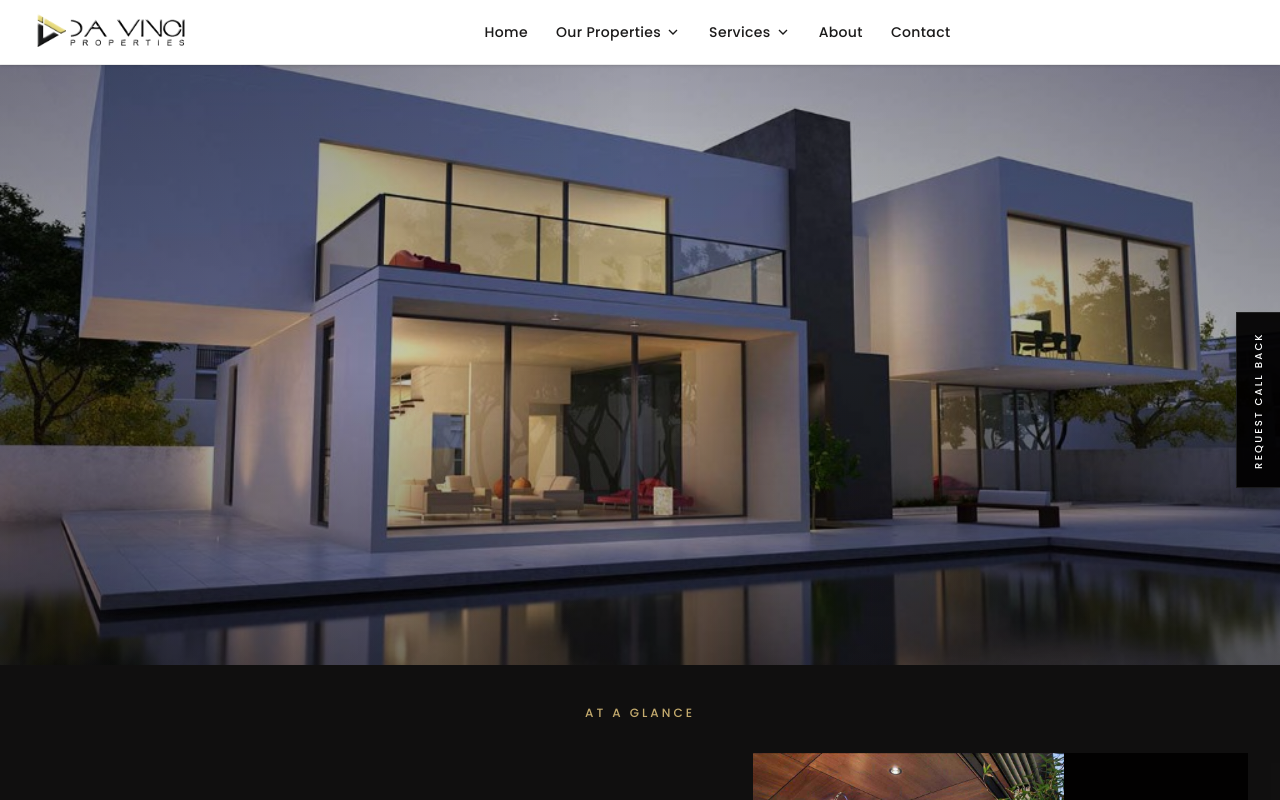
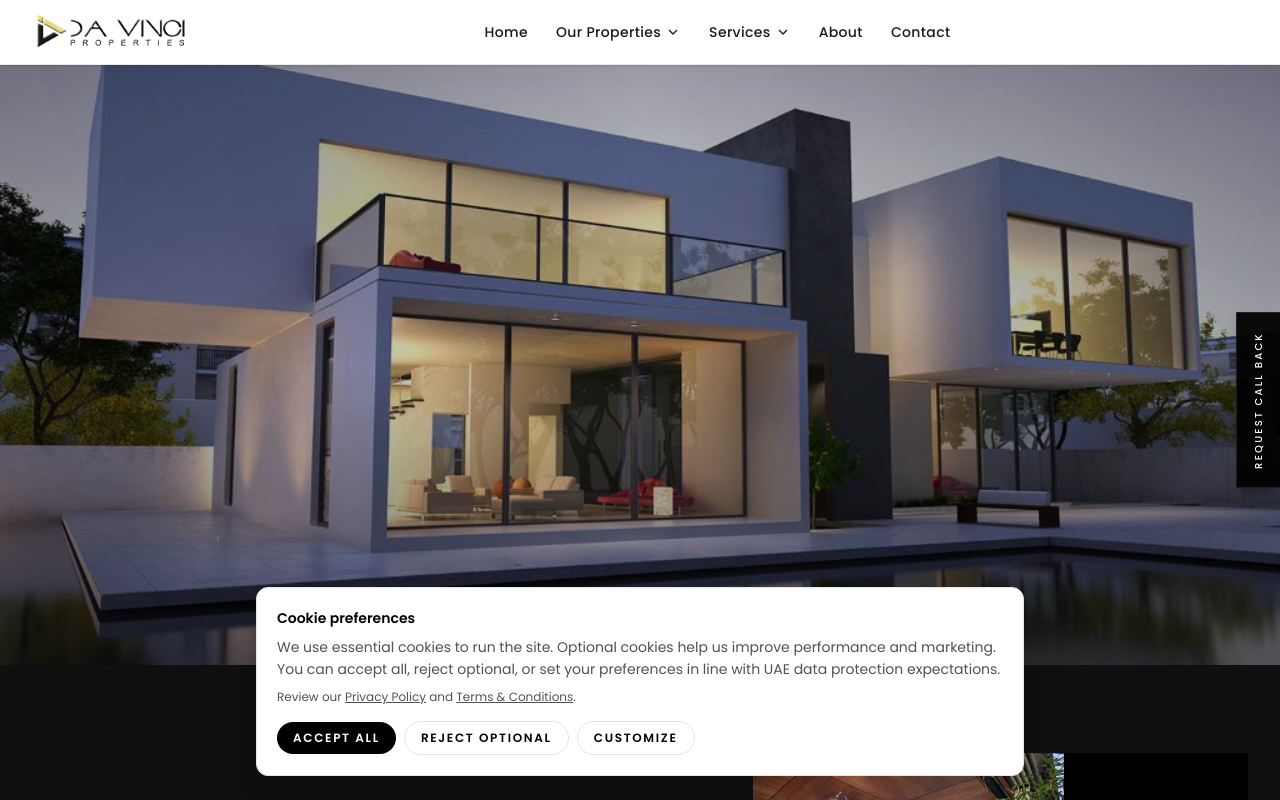
Before and after one commit to specialsmarketing-01/davinci, a Next.js app: page / in a window 1280 px wide. Shown: the top 800 px of the page. Built offline with nearby package versions, Linux system fonts and the light colour scheme.

Commit message:
Initial clean push

```diff
--- a/app/layout.tsx
+++ b/app/layout.tsx
@@ -1,5 +1,6 @@
 import type { Metadata } from "next";
 import { Poppins } from "next/font/google";
+import { CookieConsent } from "@/components/compliance/CookieConsent";
 import { Footer } from "@/components/layout/Footer";
 import { Navbar } from "@/components/layout/Navbar";
 import { RequestCallbackTab } from "@/components/layout/RequestCallbackTab";
@@ -59,6 +60,7 @@ export default function RootLayout({
         <Navbar />
         <div className="flex flex-1 flex-col">{children}</div>
         <RequestCallbackTab />
+        <CookieConsent />
         <Footer />
       </body>
     </html>
--- /dev/null
+++ b/components/compliance/CookieConsent.tsx
@@ -0,0 +1,174 @@
+"use client";
+
+import Link from "next/link";
+import { useEffect, useMemo, useState } from "react";
+
+type CookiePreferences = {
+  essential: true;
+  functional: boolean;
+  analytics: boolean;
+  marketing: boolean;
+  consentedAt: string;
+  method: "accept_all" | "reject_optional" | "save_preferences";
+};
+
+const STORAGE_KEY = "davinci_cookie_preferences_v1";
+
+function savePreferences(preferences: CookiePreferences) {
+  localStorage.setItem(STORAGE_KEY, JSON.stringify(preferences));
+}
+
+export function CookieConsent() {
+  const [visible, setVisible] = useState(false);
+  const [customizeOpen, setCustomizeOpen] = useState(false);
+  const [functional, setFunctional] = useState(false);
+  const [analytics, setAnalytics] = useState(false);
+  const [marketing, setMarketing] = useState(false);
+
+  useEffect(() => {
+    const existing = localStorage.getItem(STORAGE_KEY);
+    if (existing) return;
+    setVisible(true);
+  }, []);
+
+  const basePayload = useMemo(
+    () => ({
+      essential: true as const,
+      functional,
+      analytics,
+      marketing,
+      consentedAt: new Date().toISOString(),
+    }),
+    [functional, analytics, marketing],
+  );
+
+  function acceptAll() {
+    savePreferences({
+      ...basePayload,
+      functional: true,
+      analytics: true,
+      marketing: true,
+      method: "accept_all",
+    });
+    setVisible(false);
+  }
+
+  function rejectOptional() {
+    savePreferences({
+      ...basePayload,
+      functional: false,
+      analytics: false,
+      marketing: false,
+      method: "reject_optional",
+    });
+    setVisible(false);
+  }
+
+  function saveCustom() {
+    savePreferences({
+      ...basePayload,
+      method: "save_preferences",
+    });
+    setVisible(false);
+  }
+
+  if (!visible) return null;
+
+  return (
+    <aside
+      className="fixed inset-x-3 bottom-3 z-[90] rounded-xl border border-border bg-white p-4 shadow-xl sm:inset-x-6 sm:bottom-6 sm:p-5 lg:mx-auto lg:max-w-3xl"
+      role="dialog"
+      aria-live="polite"
+      aria-label="Cookie preferences"
+    >
+      <p className="text-sm font-semibold text-foreground">Cookie preferences</p>
+      <p className="mt-2 text-sm leading-relaxed text-muted">
+        We use essential cookies to run the site. Optional cookies help us improve performance and
+        marketing. You can accept all, reject optional, or set your preferences in line with UAE data
+        protection expectations.
+      </p>
+      <p className="mt-2 text-xs text-muted">
+        Review our{" "}
+        <Link className="underline hover:text-foreground" href="/privacy-policy/">
+          Privacy Policy
+        </Link>{" "}
+        and{" "}
+        <Link className="underline hover:text-foreground" href="/terms-and-conditions/">
+          Terms & Conditions
+        </Link>
+        .
+      </p>
+
+      <div className="mt-4 flex flex-wrap items-center gap-2">
+        <button
+          type="button"
+          onClick={acceptAll}
+          className="rounded-full bg-foreground px-4 py-2 text-xs font-semibold uppercase tracking-[0.14em] text-background"
+        >
+          Accept all
+        </button>
+        <button
+          type="button"
+          onClick={rejectOptional}
+          className="rounded-full border border-border px-4 py-2 text-xs font-semibold uppercase tracking-[0.14em] text-foreground"
+        >
+          Reject optional
+        </button>
+        <button
+          type="button"
+          onClick={() => setCustomizeOpen((open) => !open)}
+          className="rounded-full border border-border px-4 py-2 text-xs font-semibold uppercase tracking-[0.14em] text-foreground"
+          aria-expanded={customizeOpen}
+          aria-controls="cookie-customize"
+        >
+          Customize
+        </button>
+      </div>
+
+      {customizeOpen ? (
+        <div id="cookie-customize" className="mt-4 rounded-lg border border-border bg-zinc-50 p-3">
+          <div className="space-y-2 text-sm">
+            <label className="flex items-center justify-between gap-4">
+              <span>Essential cookies (always on)</span>
+              <input type="checkbox" checked disabled className="h-4 w-4 accent-accent" />
+            </label>
+            <label className="flex items-center justify-between gap-4">
+              <span>Functional cookies</span>
+              <input
+                type="checkbox"
+                checked={functional}
+                onChange={(e) => setFunctional(e.target.checked)}
+                className="h-4 w-4 accent-accent"
+              />
+            </label>
+            <label className="flex items-center justify-between gap-4">
+              <span>Analytics cookies</span>
+              <input
+                type="checkbox"
+                checked={analytics}
+                onChange={(e) => setAnalytics(e.target.checked)}
+                className="h-4 w-4 accent-accent"
+              />
+            </label>
+            <label className="flex items-center justify-between gap-4">
+              <span>Marketing cookies</span>
+              <input
+                type="checkbox"
+                checked={marketing}
+                onChange={(e) => setMarketing(e.target.checked)}
+                className="h-4 w-4 accent-accent"
+              />
+            </label>
+          </div>
+          <button
+            type="button"
+            onClick={saveCustom}
+            className="mt-3 rounded-full bg-foreground px-4 py-2 text-xs font-semibold uppercase tracking-[0.14em] text-background"
+          >
+            Save preferences
+          </button>
+        </div>
+      ) : null}
+    </aside>
+  );
+}
--- a/components/layout/Footer.tsx
+++ b/components/layout/Footer.tsx
@@ -99,6 +99,9 @@ export function Footer() {
             </div>
           </address>
         </div>
+        <p className="mt-10 border-t border-white/15 pt-5 text-center text-xs text-white/70">
+          Copyright 2023. All rights reserved.
+        </p>
       </div>
     </footer>
   );
```
